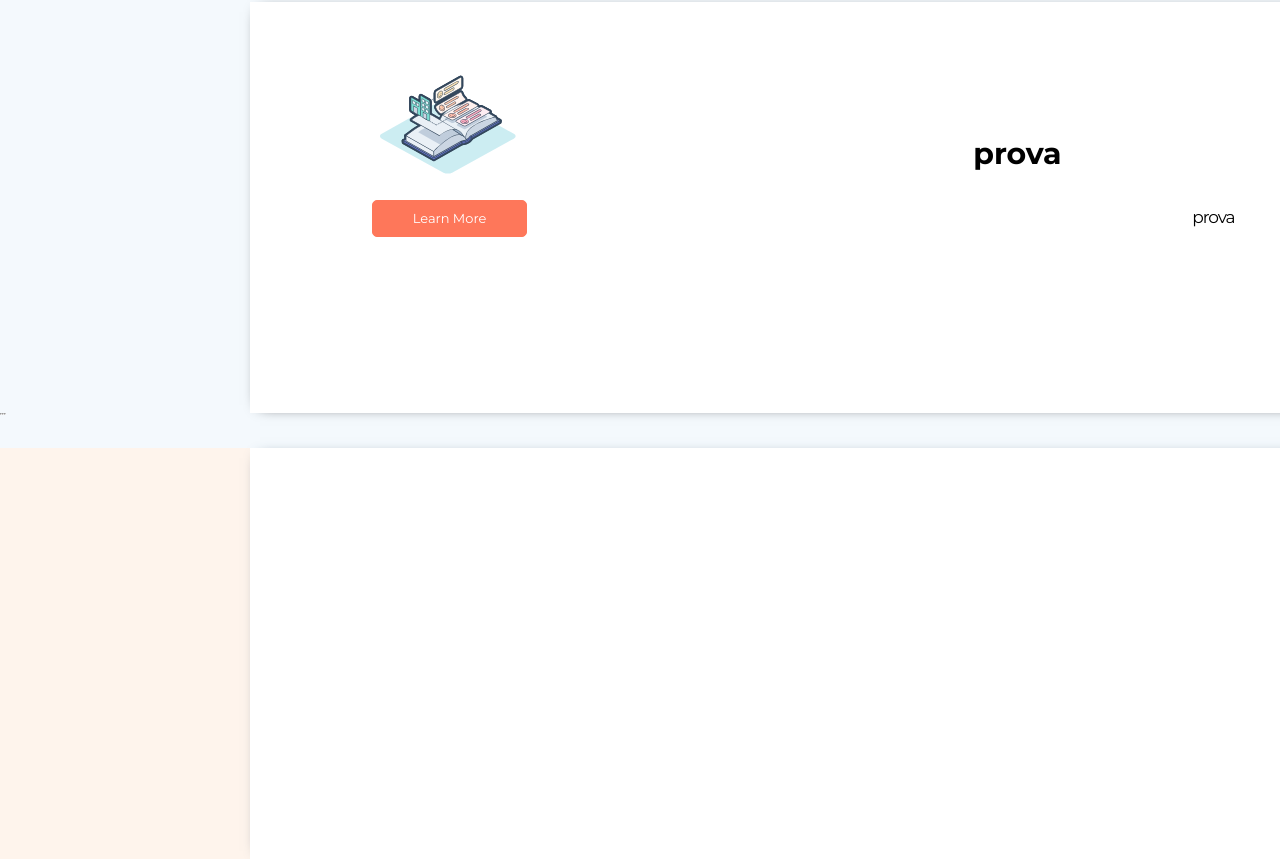
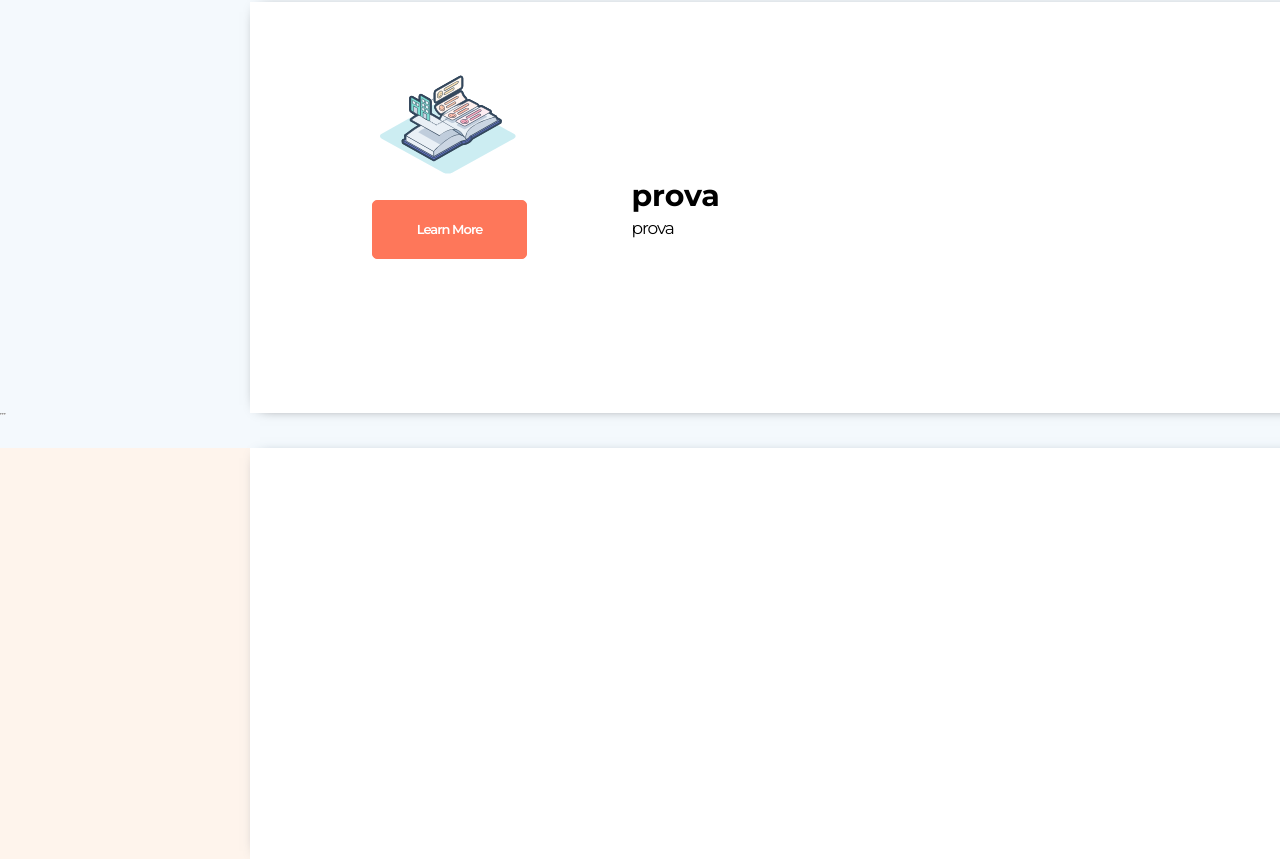
Before and after one commit to ManueldG/htmlcss-hubspot, a plain HTML site: page index.html in a window 1280 px wide. Shown: the part 1260-2119 px from the top of the page. Drawn offline with Linux system fonts and the light colour scheme.

Commit message:
arrangiamento dimensioni

```diff
--- a/css/style.css
+++ b/css/style.css
@@ -249,3 +249,13 @@ main .jumbotron {
 .content-r .duecolonne .w70{
     display: inline-block;
 }
+
+.content-r .duecolonne .w70{
+    padding: 0 26px;
+}
+
+.content-r .duecolonne .w70 h2,
+.content-r .duecolonne .w70 h3{
+    text-align: left;
+    margin: 0;
+}
--- a/index.html
+++ b/index.html
@@ -112,7 +112,7 @@
                     <div class="top imagine">
                         <img src="img-hubspot/CRM-Illustration.svg" alt="Illustration">
                     </div>
-                    <div class="bottom btn orange">
+                    <div class="bottom btn orange grande">
                         Learn More
                     </div>
                 </div>
```
